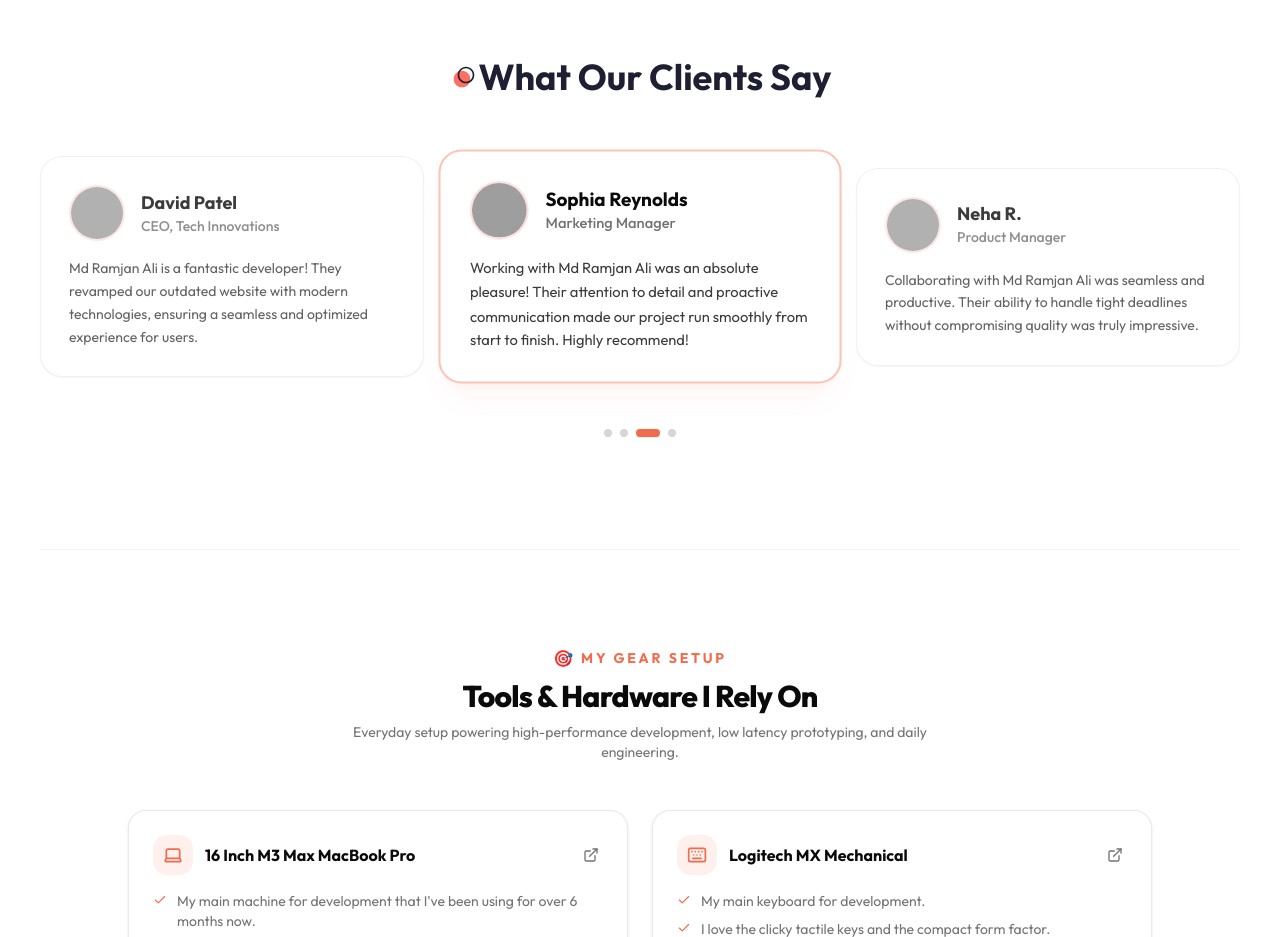
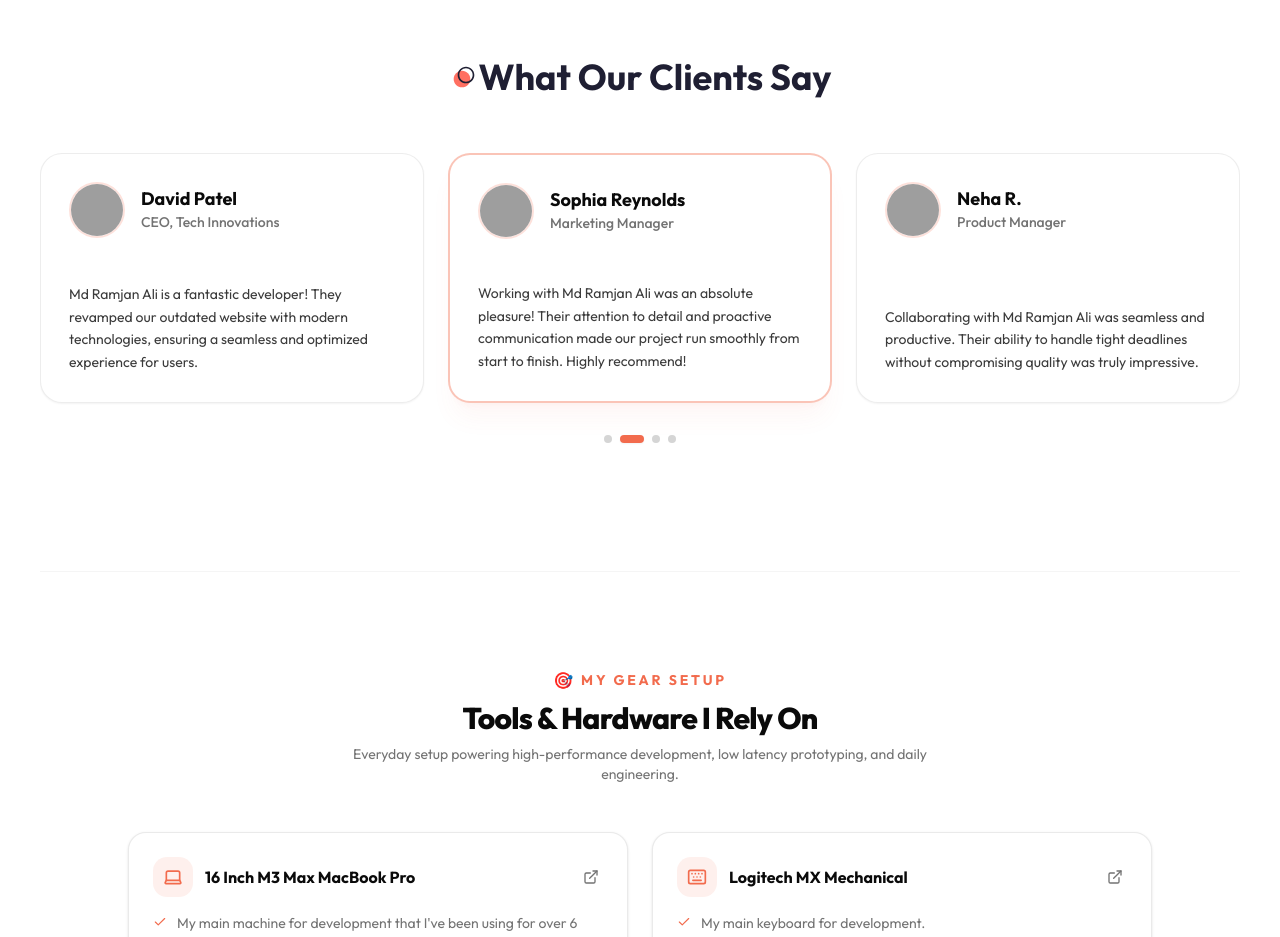
Before and after one commit to Ramjanict/portfolio, a Next.js app: page / in a window 1280 px wide. Shown: the part 3280-4217 px from the top of the page. Built offline with nearby package versions, Linux system fonts and the light colour scheme; grey boxes are pictures that could not be loaded.

Commit message:
fix: slide full card track smoothly from left to right in auto mode

```diff
--- a/components/client/TestimonialsSlider.tsx
+++ b/components/client/TestimonialsSlider.tsx
@@ -52,7 +52,7 @@ const TESTIMONIALS: Testimonial[] = [
 ];
 
 export default function TestimonialsSlider() {
-  const [currentIndex, setCurrentIndex] = useState(1);
+  const [currentIndex, setCurrentIndex] = useState(0);
   const [direction, setDirection] = useState(1);
 
   const total = TESTIMONIALS.length;
@@ -64,7 +64,7 @@ export default function TestimonialsSlider() {
 
   // Automatic Continuous Slider (Auto Mode)
   useEffect(() => {
-    const interval = setInterval(nextSlide, 3500);
+    const interval = setInterval(nextSlide, 4000);
     return () => clearInterval(interval);
   }, [nextSlide]);
 
@@ -72,66 +72,38 @@ export default function TestimonialsSlider() {
     return (currentIndex + offset + total) % total;
   };
 
-  const leftItem = TESTIMONIALS[getVisibleIndex(-1)];
-  const centerItem = TESTIMONIALS[currentIndex];
-  const rightItem = TESTIMONIALS[getVisibleIndex(1)];
+  const leftItem = TESTIMONIALS[getVisibleIndex(0)];
+  const centerItem = TESTIMONIALS[getVisibleIndex(1)];
+  const rightItem = TESTIMONIALS[getVisibleIndex(2)];
 
   return (
-    <div className="relative w-full">
-      {/* ── Desktop 3-Card View ── */}
-      <div className="hidden lg:grid lg:grid-cols-3 gap-6 items-center min-h-[260px]">
+    <div className="relative w-full overflow-hidden py-4">
+      {/* ── Desktop 3-Card & Mobile 1-Card Full Smooth Slide ── */}
+      <AnimatePresence mode="wait" custom={direction}>
+        <motion.div
+          key={currentIndex}
+          initial={{ opacity: 0, x: direction * 80 }}
+          animate={{ opacity: 1, x: 0 }}
+          exit={{ opacity: 0, x: -direction * 80 }}
+          transition={{ duration: 0.5, ease: "easeInOut" }}
+          className="grid grid-cols-1 lg:grid-cols-3 gap-6 items-stretch min-h-[250px]"
+        >
           {/* Left Card */}
-        <div
-          onClick={() => {
-            setDirection(-1);
-            setCurrentIndex(getVisibleIndex(-1));
-          }}
-          className="cursor-pointer transition-all duration-300 transform opacity-80 hover:opacity-100 hover:scale-[1.02]"
-        >
+          <div className="hidden lg:block">
             <TestimonialCard item={leftItem} isActive={false} />
           </div>
 
-        {/* Center Active Card */}
-        <div className="z-10 transform transition-all duration-300 scale-105">
-          <AnimatePresence mode="wait" custom={direction}>
-            <motion.div
-              key={centerItem.id}
-              initial={{ opacity: 0, x: direction * 40 }}
-              animate={{ opacity: 1, x: 0 }}
-              exit={{ opacity: 0, x: -direction * 40 }}
-              transition={{ duration: 0.4, ease: "easeInOut" }}
-            >
+          {/* Center Card */}
+          <div className="block">
             <TestimonialCard item={centerItem} isActive={true} />
-            </motion.div>
-          </AnimatePresence>
           </div>
 
           {/* Right Card */}
-        <div
-          onClick={() => {
-            setDirection(1);
-            setCurrentIndex(getVisibleIndex(1));
-          }}
-          className="cursor-pointer transition-all duration-300 transform opacity-80 hover:opacity-100 hover:scale-[1.02]"
-        >
+          <div className="hidden lg:block">
             <TestimonialCard item={rightItem} isActive={false} />
           </div>
-      </div>
-
-      {/* ── Mobile / Tablet Single Card View ── */}
-      <div className="block lg:hidden min-h-[240px] px-2 sm:px-6">
-        <AnimatePresence mode="wait" custom={direction}>
-          <motion.div
-            key={centerItem.id}
-            initial={{ opacity: 0, x: direction * 50 }}
-            animate={{ opacity: 1, x: 0 }}
-            exit={{ opacity: 0, x: -direction * 50 }}
-            transition={{ duration: 0.35, ease: "easeInOut" }}
-          >
-            <TestimonialCard item={centerItem} isActive={true} />
         </motion.div>
       </AnimatePresence>
-      </div>
 
       {/* ── Dot Pagination Indicators ── */}
       <div className="flex items-center justify-center gap-2 mt-8">
```
Lines whose indentation alone changed are shown as unchanged.
